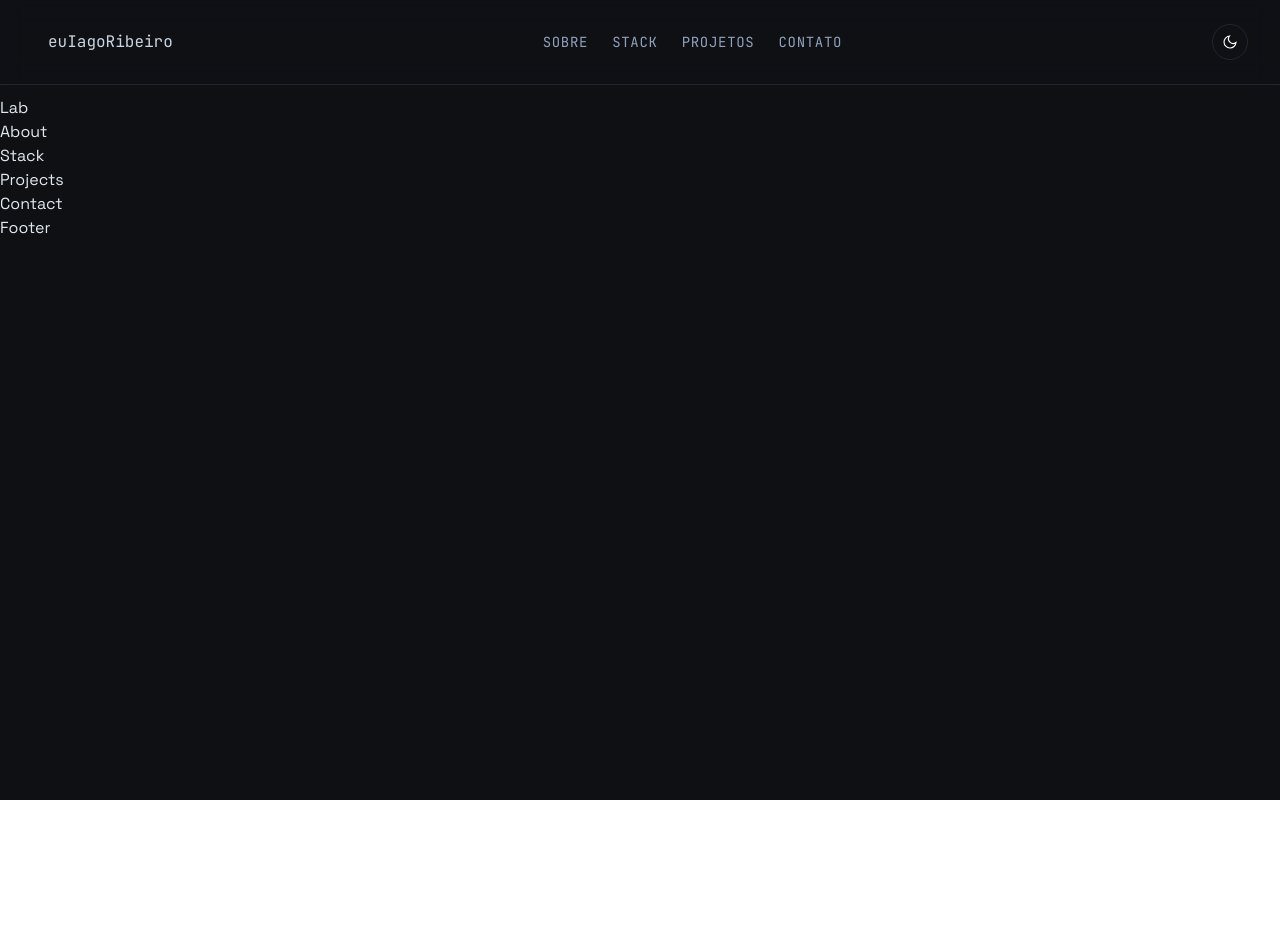
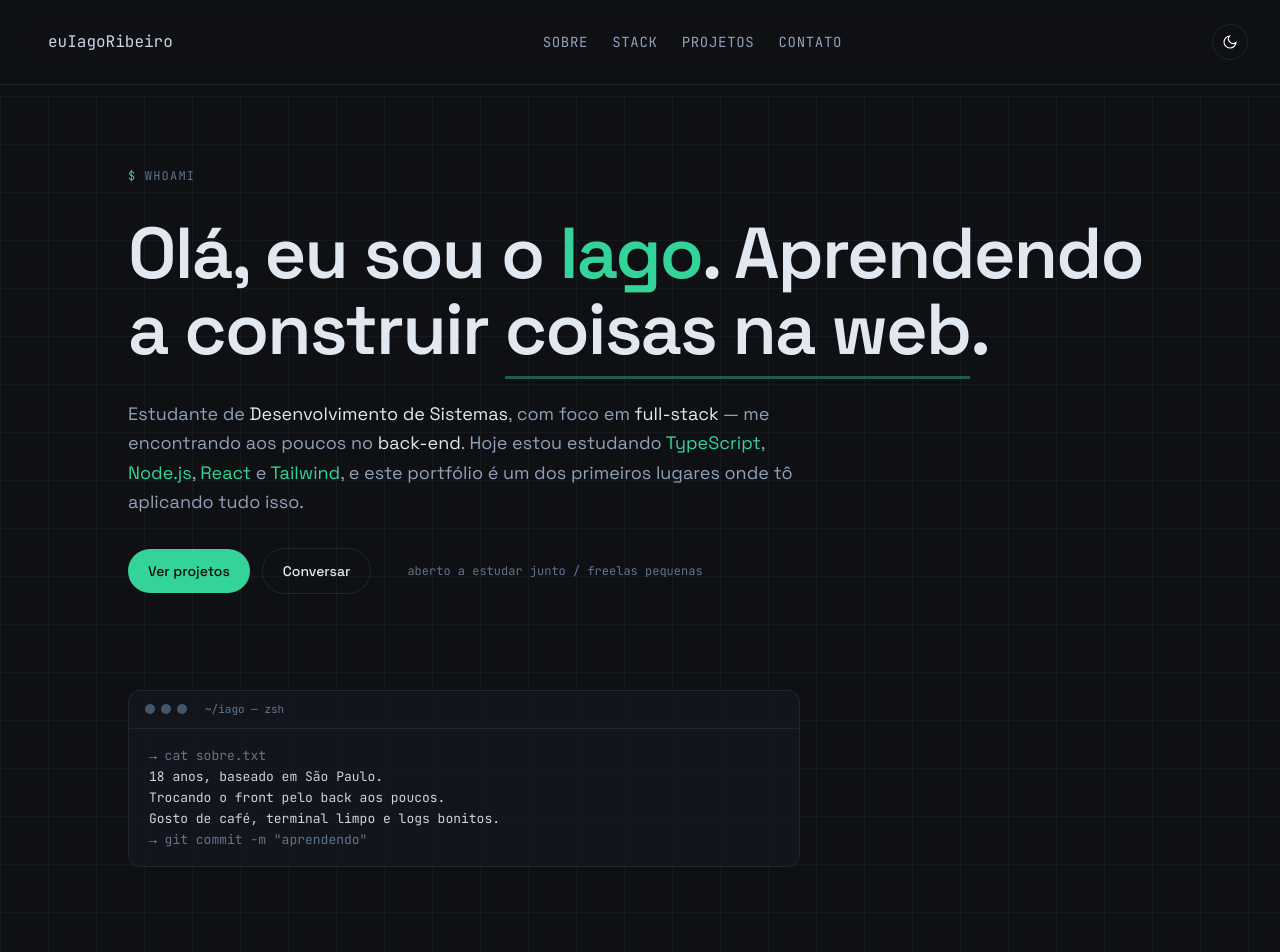
Before and after one commit to euIagoRibeiro/portfolio, a React (Vite) app: page / in a window 1280 px wide. Shown: the top 952 px of the page. Before the commit the page ends 800 px from the top, so only its background shows below. Built offline with nearby package versions, Linux system fonts and the light colour scheme.

Commit message:
feat: build hero section with animated terminal

```diff
--- a/src/components/Terminal.tsx
+++ b/src/components/Terminal.tsx
@@ -1,5 +1,71 @@
+import { useState, useEffect } from 'react'
+
 function Terminal() {
-  return <div>Terminal</div>
+
+  const [texto, setTexto] = useState('')
+
+  const frases = [
+    'npm run dev',
+    'git commit -m "aprendendo"',
+    'node --version',
+    'tsc --watch',
+    'echo "tô tentando"',
+  ]
+
+  useEffect(() => {
+    let pIdx = 0
+    let cIdx = 0
+    let digitando = true
+    let timeout: ReturnType<typeof setTimeout>
+
+    function animar() {
+      const frase = frases[pIdx]
+
+      if (digitando) {
+        setTexto(frase.slice(0, cIdx++))
+        if (cIdx > frase.length) {
+          digitando = false
+          timeout = setTimeout(animar, 1600)
+          return
+        }
+        timeout = setTimeout(animar, 70)
+      } else {
+        setTexto(frase.slice(0, cIdx--))
+        if (cIdx < 0) {
+          digitando = true
+          pIdx = (pIdx + 1) % frases.length
+          timeout = setTimeout(animar, 220)
+          return
+        }
+        timeout = setTimeout(animar, 30)
+      }
+    }
+
+    animar()
+    return () => clearTimeout(timeout)
+  }, [])
+
+  return (
+    <div className="mt-16 max-w-2xl rounded-xl border border-ink-line bg-ink-soft/70 overflow-hidden reveal in">
+      <div className="flex items-center gap-1.5 px-4 py-2.5 border-b border-ink-line">
+        <span className="w-2.5 h-2.5 rounded-full bg-slate-600" />
+        <span className="w-2.5 h-2.5 rounded-full bg-slate-600" />
+        <span className="w-2.5 h-2.5 rounded-full bg-slate-600" />
+        <span className="ml-3 font-mono text-[11px] text-slate-500">~/iago — zsh</span>
+      </div>
+      <div className="px-5 py-4 font-mono text-[13px] leading-relaxed">
+        <p className="text-slate-500"><span className="text-accent">→</span> cat sobre.txt</p>
+        <p className="text-slate-300">18 anos, baseado em São Paulo.</p>
+        <p className="text-slate-300">Trocando o front pelo back aos poucos.</p>
+        <p className="text-slate-300">Gosto de café, terminal limpo e logs bonitos.</p>
+        <p className="text-slate-500">
+          <span className="text-accent">→ </span>
+          <span id="cmdLine">{texto}</span>
+          <span className="inline-block w-2 h-4 align-middle bg-accent animate-caret ml-0.5"></span>
+        </p>
+      </div>
+    </div>
+  )
 }
 
 export default Terminal
--- a/src/components/sections/Hero.tsx
+++ b/src/components/sections/Hero.tsx
@@ -1,5 +1,58 @@
-function Lab() {
-  return <div>Lab</div>
+import Terminal from "../Terminal"
+
+function Hero() {
+  return (
+    <section id="top" className="grid-bg pt-18 pb-24 px-6">
+      <div className="max-w-5xl mx-auto flex flex-col gap-8">
+
+        <p className="font-mono text-xs uppercase tracking-widest text-slate-500">
+          <span className="text-accent">$</span> whoami
+        </p>
+
+        <h1 className="font-sans font-semibold text-4xl sm:text-6xl lg:text-7xl leading-[1.05] tracking-tight">
+          Olá, eu sou o <span className="text-accent">Iago</span>.{" "}
+          Aprendendo a construir{" "}
+          <span className="relative">
+            coisas na web
+            <span className="absolute -bottom-1 left-0 right-0 h-[3px] bg-accent/40" />
+          </span>.
+        </h1>
+
+        <p className="max-w-2xl text-base sm:text-lg leading-relaxed text-slate-400">
+          Estudante de <span className="text-slate-200">Desenvolvimento de Sistemas</span>, com foco em{" "}
+          <span className="text-slate-200">full-stack</span> — me encontrando
+          aos poucos no <span className="text-slate-200">back-end</span>. Hoje
+          estou estudando <span className="text-accent">TypeScript</span>,{" "}
+          <span className="text-accent">Node.js</span>,{" "}
+          <span className="text-accent">React</span> e{" "}
+          <span className="text-accent">Tailwind</span>, e este portfólio é um
+          dos primeiros lugares onde tô aplicando tudo isso.
+        </p>
+
+        <div className="flex flex-wrap items-center gap-3">
+          <a
+            href="#projects"
+            className="inline-flex items-center gap-2 px-5 py-3 rounded-full bg-accent text-ink font-medium text-sm hover:bg-accent-soft transition"
+          >
+            Ver projetos
+          </a>
+          <a
+            href="#contact"
+            className="inline-flex items-center gap-2 px-5 py-3 rounded-full border border-ink-line hover:border-accent text-sm font-medium transition"
+          >
+            Conversar
+          </a>
+          <span className="flex items-center gap-2 font-mono text-xs text-slate-500 ml-2">
+            <span className="inline-block w-2 h-2 rounded-full bg-accent animate-blink" />
+            aberto a estudar junto / freelas pequenas
+          </span>
+        </div>
+
+        <Terminal />
+
+      </div>
+    </section>
+  )
 }
 
-export default Lab
+export default Hero
--- a/src/index.css
+++ b/src/index.css
@@ -1,7 +1,6 @@
 @import "tailwindcss";
 
 @theme {
-
   --font-sans: "Space Grotesk", system-ui, sans-serif;
   --font-mono: "JetBrains Mono", ui-monospace, monospace;
 
@@ -13,9 +12,20 @@
   --color-accent-soft: #10b981;
 
   --animate-blink: blink 1.2s steps(2) infinite;
+  --animate-caret: caret 1s steps(2) infinite;
+}
 
 @keyframes blink {
   50% { opacity: 0; }
+}
 
+@keyframes caret {
+  50% { opacity: 0; }
 }
+
+.grid-bg {
+  background-image:
+    linear-gradient(to right, rgba(148,163,184,.06) 1px, transparent 1px),
+    linear-gradient(to bottom, rgba(148,163,184,.06) 1px, transparent 1px);
+  background-size: 48px 48px;
 }
```
Lines whose indentation alone changed are shown as unchanged.
